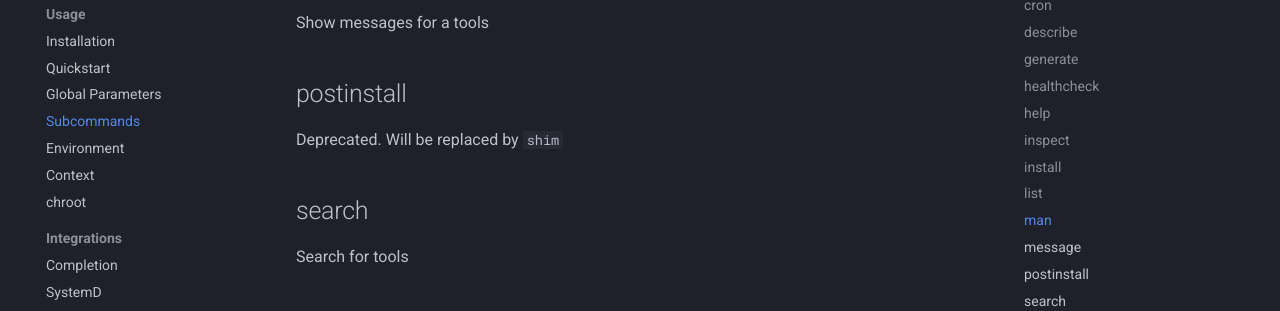
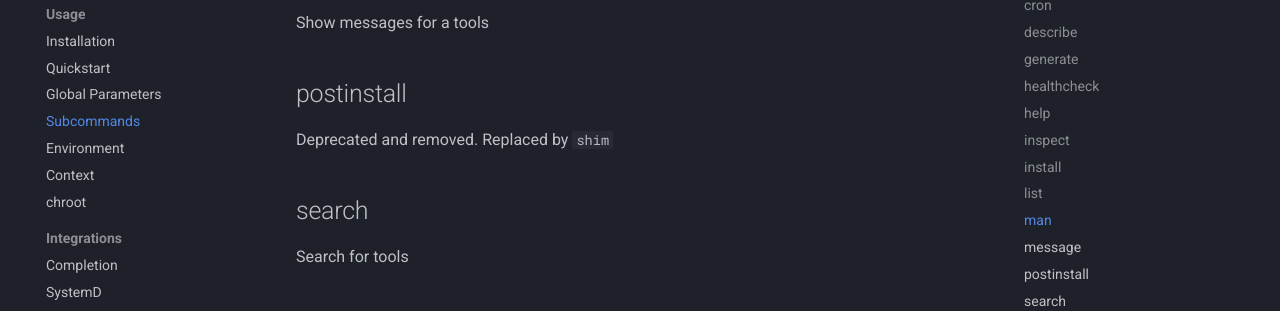
Before and after one commit to uniget-org/docs.uniget.dev, an MkDocs documentation site: the page built from docs/subcommands.md, in a window 1280 px wide and 900 px high, scrolled down 1389 px. Shown: the part 130-441 px from the top of the window. Built offline with MkDocs 1.6.1 and Material for MkDocs 9.7.7, drawn with Linux system fonts in a browser that asks for light colours; comment, search, counter and statistics services are not loaded.

Commit message:
Updated to reflect state of postinstall

```diff
--- a/docs/subcommands.md
+++ b/docs/subcommands.md
@@ -50,7 +50,7 @@ Show messages for a tools
 
 ## postinstall
 
-Deprecated. Will be replaced by `shim`
+Deprecated and removed. Replaced by `shim`
 
 ## search
 
```
